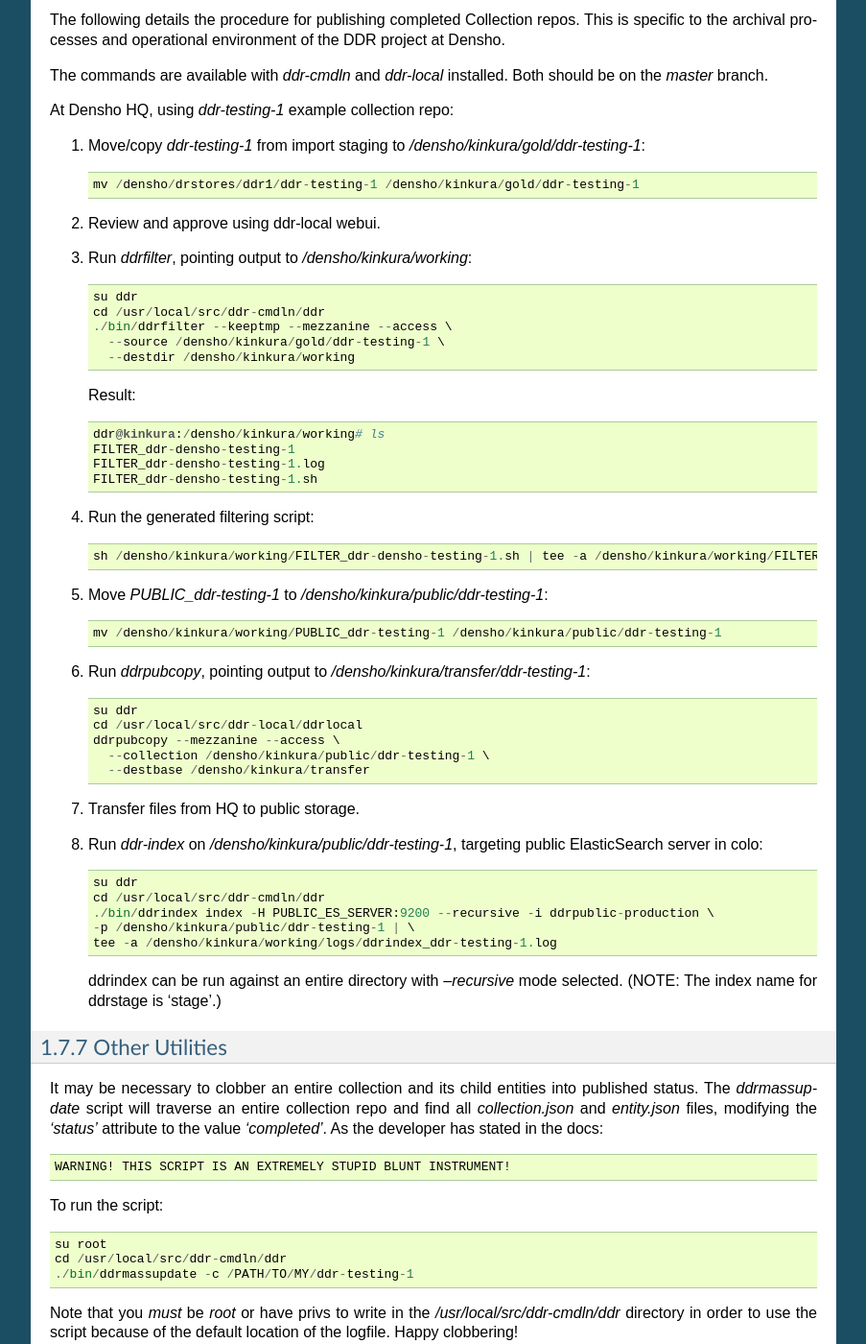
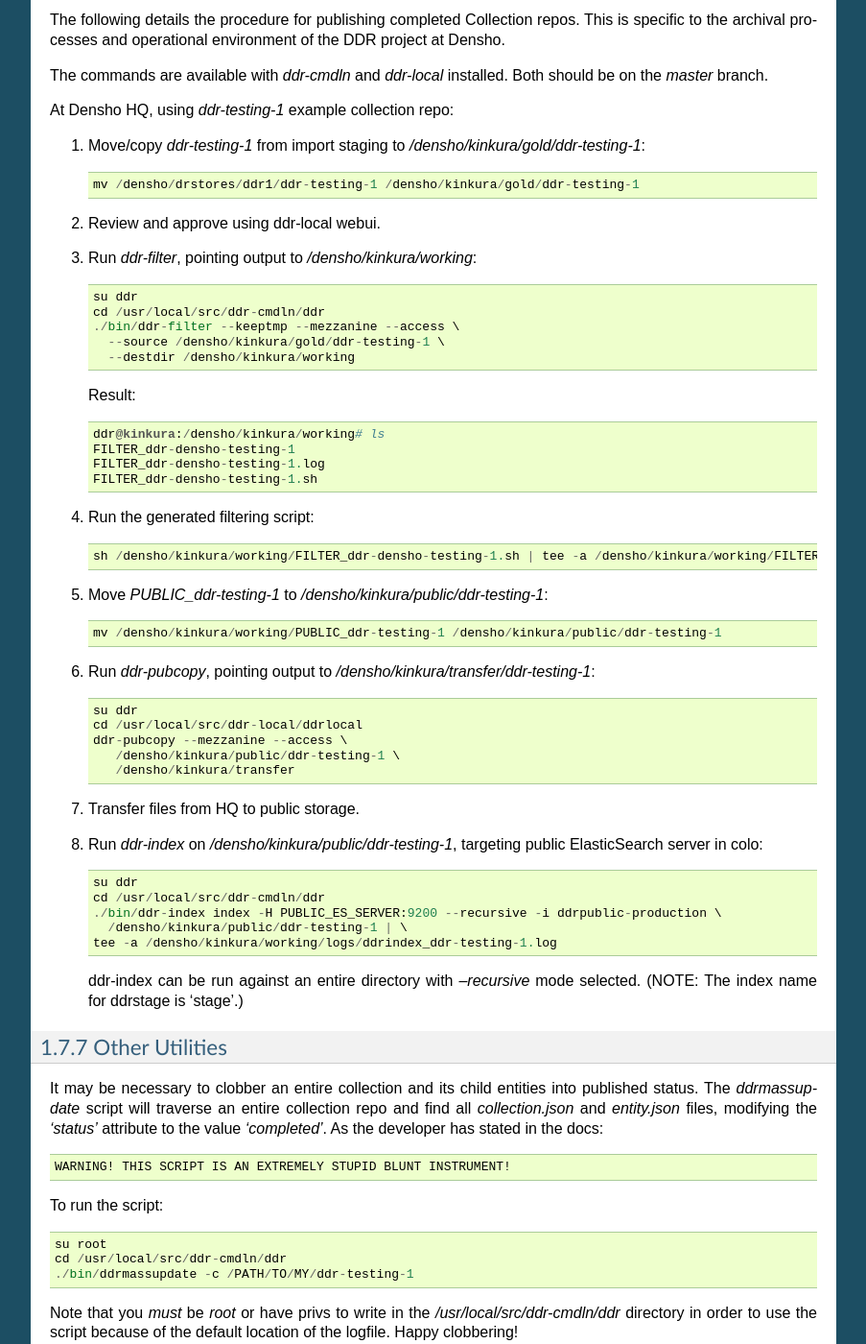
Before and after one commit to denshoproject/ddr-manual, a Sphinx documentation site: the page built from source/admins/workflows.rst, in a window 1280 px wide and 1400 px high, scrolled down 9265 px. Shown: the whole window at 96% size, without its empty margins (198-1101 px from the left). Built offline with Sphinx 7.4.7, drawn with Linux system fonts in a browser that asks for light colours.

Commit message:
Fixed workflows.rst publish collections syntax

```diff
--- a/source/admins/workflows.rst
+++ b/source/admins/workflows.rst
@@ -446,11 +446,11 @@
     mv /densho/drstores/ddr1/ddr-testing-1 /densho/kinkura/gold/ddr-testing-1
 
 #. Review and approve using ddr-local webui.
-#. Run `ddrfilter`, pointing output to `/densho/kinkura/working`::
+#. Run `ddr-filter`, pointing output to `/densho/kinkura/working`::
 
     su ddr
     cd /usr/local/src/ddr-cmdln/ddr
-    ./bin/ddrfilter --keeptmp --mezzanine --access \
+    ./bin/ddr-filter --keeptmp --mezzanine --access \
       --source /densho/kinkura/gold/ddr-testing-1 \
       --destdir /densho/kinkura/working
 
@@ -469,13 +469,13 @@
 
     mv /densho/kinkura/working/PUBLIC_ddr-testing-1 /densho/kinkura/public/ddr-testing-1
 
-#. Run `ddrpubcopy`, pointing output to `/densho/kinkura/transfer/ddr-testing-1`::
+#. Run `ddr-pubcopy`, pointing output to `/densho/kinkura/transfer/ddr-testing-1`::
 
     su ddr
     cd /usr/local/src/ddr-local/ddrlocal
-    ddrpubcopy --mezzanine --access \
-      --collection /densho/kinkura/public/ddr-testing-1 \
-      --destbase /densho/kinkura/transfer
+    ddr-pubcopy --mezzanine --access \
+       /densho/kinkura/public/ddr-testing-1 \
+       /densho/kinkura/transfer
 
 #. Transfer files from HQ to public storage.
 
@@ -483,11 +483,11 @@
 
     su ddr
     cd /usr/local/src/ddr-cmdln/ddr
-    ./bin/ddrindex index -H PUBLIC_ES_SERVER:9200 --recursive -i ddrpublic-production \
-    -p /densho/kinkura/public/ddr-testing-1 | \
+    ./bin/ddr-index index -H PUBLIC_ES_SERVER:9200 --recursive -i ddrpublic-production \
+      /densho/kinkura/public/ddr-testing-1 | \
     tee -a /densho/kinkura/working/logs/ddrindex_ddr-testing-1.log
 
-   ddrindex can be run against an entire directory with `--recursive` mode selected.
+   ddr-index can be run against an entire directory with `--recursive` mode selected.
    (NOTE: The index name for ddrstage is 'stage'.)
 
 
```
